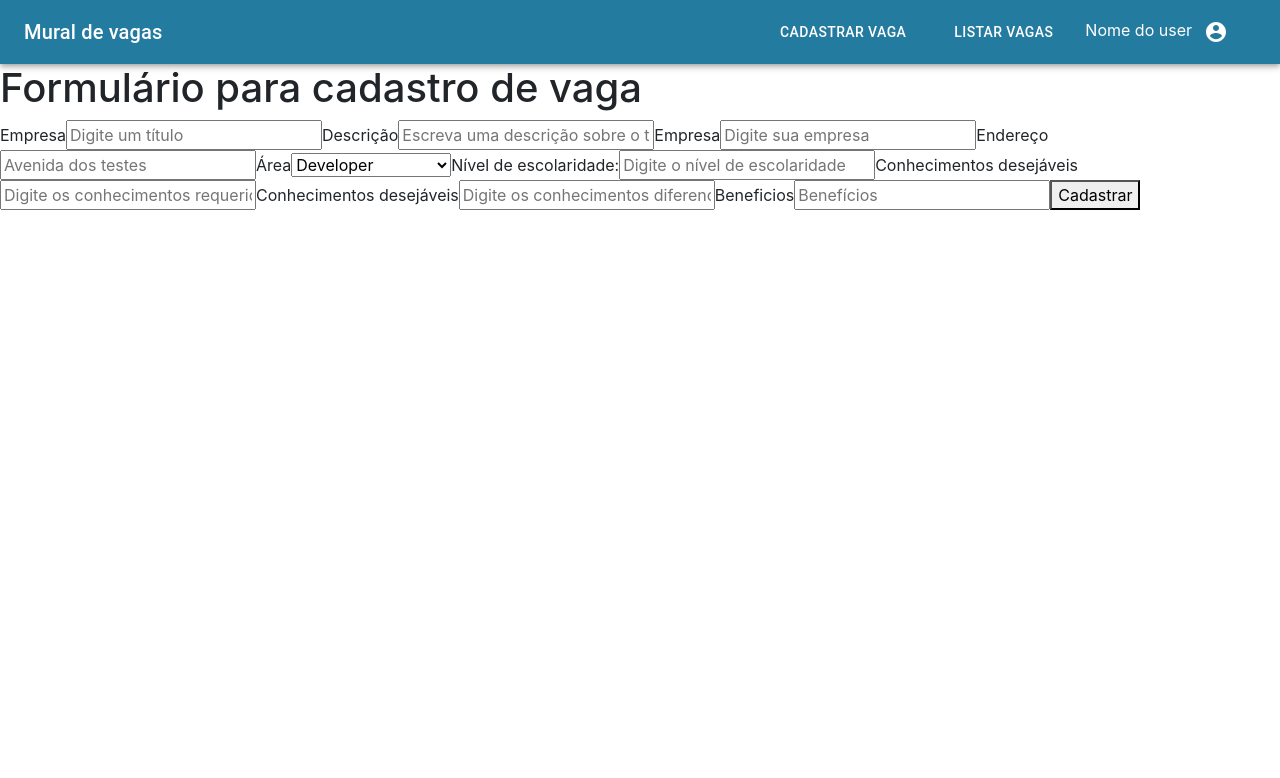
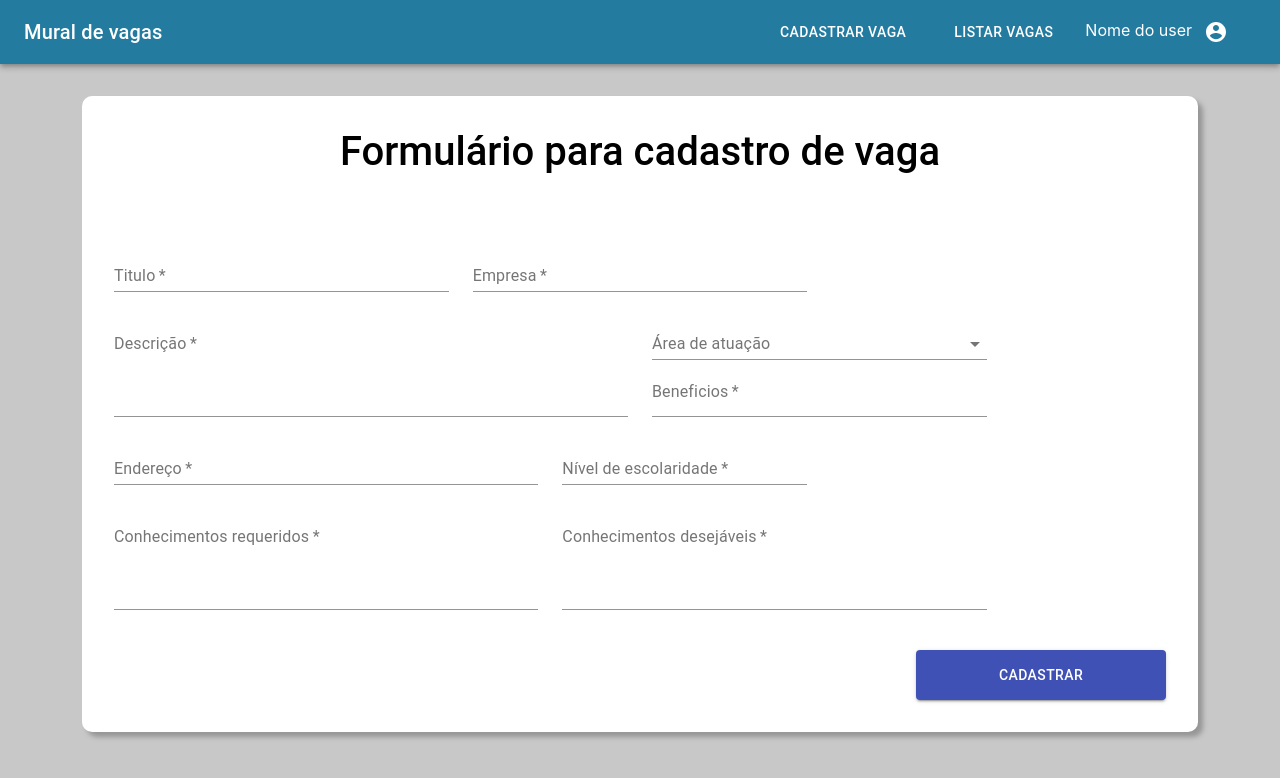
Before and after one commit to guilhermemuller0708/MuraldeVagas, a React (Create React App) app: page /vacancy/new in a window 1280 px wide. Shown: the top 778 px of the page. Built offline with nearby package versions, Linux system fonts and the light colour scheme.

Commit message:
create vacancy styles

```diff
--- a/src/app/components/Header/index.jsx
+++ b/src/app/components/Header/index.jsx
@@ -47,7 +47,7 @@ export default function MenuAppBar() {
       <AppBar className="backgroundHeaderStyle" position="static">
         <Toolbar>
           <Typography variant="h6" className={classes.title}>
-            Mural de vagas
+            <Link to="/vacancy">Mural de vagas</Link>
           </Typography>
           <Button variant="contained">
             <Link to="/vacancy/new">Cadastrar vaga</Link>
--- a/src/app/components/Header/index.scss
+++ b/src/app/components/Header/index.scss
@@ -1,5 +1,12 @@
 .backgroundHeaderStyle {
     background-color: #247ba0 !important;
+
+    h6 {
+        a {
+            color: #ffffff;
+            text-decoration: none;
+        }
+    }
 
     button {
         background-color: transparent;
--- a/src/app/modules/Vacancy/pages/createVacancy/index.jsx
+++ b/src/app/modules/Vacancy/pages/createVacancy/index.jsx
@@ -1,71 +1,104 @@
-import { Field, Form, Formik } from 'formik';
+import { TextField, MenuItem, Button, FormGroup } from '@material-ui/core';
 import React from 'react';
+import { useState } from 'react';
+import "./index.scss";
 
 function CreateVacancy() {
+    const [vacancy, setVacancy] = useState({});
 
+
+    const handleSubmit = (event) => {
+        console.log(vacancy);
+        event.preventDefault();
+    }
 
     return (
         <>
-            <h1>Formulário para cadastro de vaga</h1>
-            <Formik
-                initialValues={{
-                    title: '',
-                    description: '',
-                    companyName: '',
-                    address: '',
-                    interestArea: '',
-                    education: '',
-                    requiredKnowledge: '',
-                    differentialKnowledge: '',
-                    benefit: '',
+            <div className="container">
+                <div className="col-12 generalAddStyle">
+                    <h1 className="titleStyle">Formulário para cadastro de vaga</h1>
+                    <FormGroup className="backgroundStyle" onSubmit={handleSubmit}>
+                        <div className="row">
+                            <div className="col-4">
+                                <TextField required id="title" label="Titulo" name="title"
+                                    onChange={(event) => setVacancy({ ...vacancy, title: event.target.value })} />
+                            </div>
+                            <div className="col-4 offset-col">
+                                <TextField required id="companyName" label="Empresa" name="companyName"
+                                    onChange={(event) => setVacancy({ ...vacancy, companyName: event.target.value })} />
+                            </div>
+                        </div>
+                        <div className="row">
+                            <div className="col-6">
+                                <TextField required id="description" label="Descrição"
+                                    multiline rows={4} name="description"
+                                    onChange={(event) => setVacancy({ ...vacancy, description: event.target.value })} />
+                            </div>
+                            <div className="col-4 offset-col">
+                                <TextField
+                                    id="interestArea"
+                                    select
+                                    name="interestArea"
+                                    label="Área de atuação"
 
-                }}
-                onSubmit={async (values) => {
-                    await new Promise((r) => setTimeout(r, 500));
-                    alert(JSON.stringify(values, null, 2));
-                }}
-            >
-                <Form>
+                                // value={currency}
+                                // onChange={handleChange}
+                                >
+                                    {/* {currencies.map((option) => (
+                                    <MenuItem key={option.value} value={option.value}>
+                                        {option.label}
+                                    </MenuItem>
+                                ))} */}
+                                    <MenuItem>
+                                        Developer
+                                    </MenuItem>
+                                    <MenuItem>
+                                        Quality Assurance
+                                    </MenuItem>
+                                    <MenuItem>
+                                        Designer
+                                    </MenuItem>
+                                </TextField>
+                                <TextField required id="benefit" label="Beneficios" name="benefit"
+                                    onChange={(event) => setVacancy({ ...vacancy, benefit: [event.target.value] })} />
+                            </div>
+                        </div>
+                        <div className="row">
+                            <div className="col-5">
+                                <TextField required id="address" label="Endereço" name="address"
+                                    onChange={(event) => setVacancy({ ...vacancy, address: event.target.value })} />
+                            </div>
+                            <div className="col-3">
+                                <TextField required id="education" label="Nível de escolaridade" name="education"
+                                    onChange={(event) => setVacancy({ ...vacancy, education: event.target.value })} />
+                            </div>
+                            <div className="col-3 offset-col">
 
-
-                    <label htmlFor="title">Empresa</label>
-                    <Field id="title" name="title" placeholder="Digite um título" />
-
-                    <label htmlFor="description">Descrição</label>
-                    <Field id="description" name="description" placeholder="Escreva uma descrição sobre o trabalho a ser feito" />
-
-                    <label htmlFor="companyName">Empresa</label>
-                    <Field id="companyName" name="companyName" placeholder="Digite sua empresa" />
-
-                    <label htmlFor="address">Endereço</label>
-                    <Field id="address" name="address" placeholder="Avenida dos testes" />
-
-                    <label htmlFor="interestArea">Área</label>
-                    <Field
-                        component="select"
-                        id="interestArea"
-                        name="interestArea"
-                    >
-                        <option value="DEV">Developer</option>
-                        <option value="QA">Quality Assurance</option>
-                        <option value="DS">Designer</option>
-                    </Field>
-
-                    <label htmlFor="education">Nível de escolaridade:</label>
-                    <Field id="education" name="education" placeholder="Digite o nível de escolaridade" />
-
-                    <label htmlFor="requiredKnowledge">Conhecimentos desejáveis</label>
-                    <Field id="requiredKnowledge" name="requiredKnowledge" placeholder="Digite os conhecimentos requeridos" />
-
-                    <label htmlFor="differentialKnowledge">Conhecimentos desejáveis</label>
-                    <Field id="differentialKnowledge" name="differentialKnowledge" placeholder="Digite os conhecimentos diferenciais" />
-
-                    <label htmlFor="benefit">Beneficios</label>
-                    <Field id="benefit" name="benefit" placeholder="Benefícios" />
-
-                    <button type="submit">Cadastrar</button>
-                </Form>
-            </Formik>
+                            </div>
+                        </div>
+                        <div className="row">
+                            <div className="col-5">
+                                <TextField required id="requiredKnowledge" label="Conhecimentos requeridos"
+                                    multiline rows={4} name="requiredKnowledge"
+                                    onChange={(event) => setVacancy({ ...vacancy, requiredKnowledge: [event.target.value] })} />
+                            </div>
+                            <div className="col-5">
+                                <TextField required id="differentialKnowledge" label="Conhecimentos desejáveis"
+                                    multiline rows={4} name="differentialKnowledge"
+                                    onChange={(event) => setVacancy({ ...vacancy, differentialKnowledge: [event.target.value] })} />
+                            </div>
+                        </div>
+                        <div className="row">
+                            <div className="col-12">
+                                <Button className="buttonStyle" type="submit" variant="contained" color="primary"
+                                    onClick={handleSubmit} >
+                                    Cadastrar
+                                </Button>
+                            </div>
+                        </div>
+                    </FormGroup>
+                </div>
+            </div>
         </>
     );
 };
--- /dev/null
+++ b/src/app/modules/Vacancy/pages/createVacancy/index.scss
@@ -0,0 +1,42 @@
+.container {
+    font-family: "Roboto", sans-serif;
+
+    .titleStyle {
+        color: #000000;
+        text-align: center;
+        margin-bottom: 3rem;
+    }
+
+    .generalAddStyle {
+        background-color: #ffffff;
+        border-radius: 10px;
+        -webkit-box-shadow: 5px 5px 5px 0px #ffffff;
+        box-shadow: 5px 5px 5px 0px #969696;
+        margin-top: 2rem;
+        padding: 2rem;
+        height: fit-content;
+
+        .row {
+            margin-top: 20px;
+            .col-3,
+            .col-4,
+            .col-5,
+            .col-6 {
+                div {
+                    width: -webkit-fill-available;
+                }
+
+                #benefit {
+                    margin-top: 9px;
+                }
+            }
+
+            .buttonStyle {
+                margin-top: 20px;
+                float: right;
+                width: 250px;
+                height: 50px;
+            }
+        }
+    }
+}
--- a/src/app/modules/Vacancy/pages/listVacancy/index.jsx
+++ b/src/app/modules/Vacancy/pages/listVacancy/index.jsx
@@ -12,6 +12,7 @@ function ListVacancy() {
     return (
         <div className="container">
             <div className="col-12 generalStyle">
+                {(data.length > 0) ? (<>
                     <div>
                         <h1>Vagas disponíveis</h1>
                     </div>
@@ -27,6 +28,8 @@ function ListVacancy() {
                             ))}
                         </div>
                     </div>
+                </>
+                ) : <div className="noContent"><h2>Nenhuma vaga cadastrada!!!</h2></div>}
             </div>
         </div >
     );
--- a/src/index.css
+++ b/src/index.css
@@ -5,6 +5,7 @@ body {
     sans-serif;
   -webkit-font-smoothing: antialiased;
   -moz-osx-font-smoothing: grayscale;
+  background-color: #c8c8c8;
 }
 
 code {
```
Also changed, not shown: src/app/modules/Vacancy/pages/listVacancy/index.scss (+10 -1 lines). Lines whose indentation alone changed are shown as unchanged.
